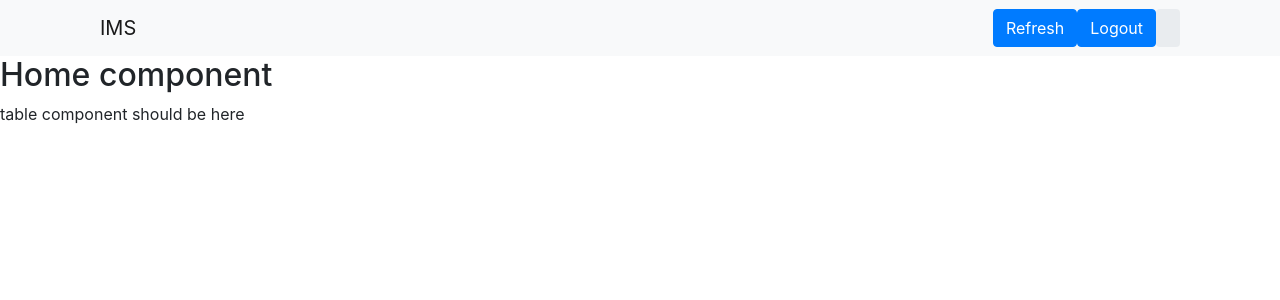
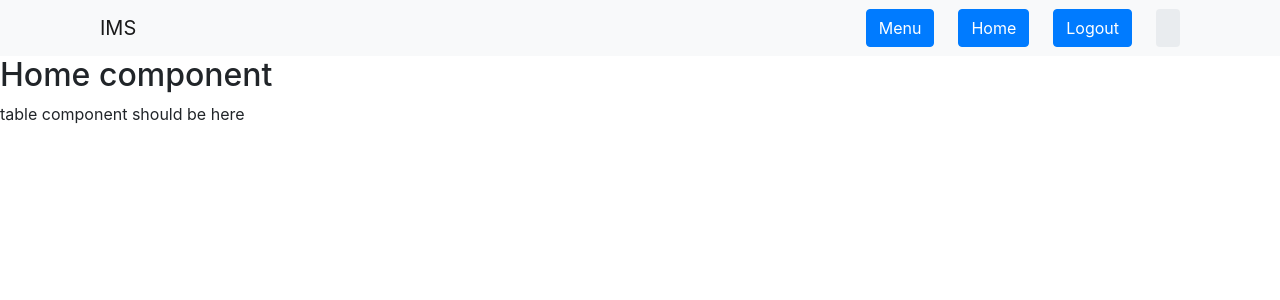
Before and after one commit to Foddie2/Inventory-ui, a Nuxt app: page /Home in a window 1280 px wide. Shown: the top 300 px of the page. Built offline with nearby package versions, Linux system fonts and the light colour scheme.

Commit message:
Changes to the Appheader

```diff
--- a/components/AppHeader.vue
+++ b/components/AppHeader.vue
@@ -8,14 +8,17 @@
 
     <div class="d-flex input-group w-auto">
 
-      <button type="button" class="btn btn-primary me-3 d-flex ">
-          Refresh
-        </button>
-         <button type="button" class="btn btn-primary me-3 d-flex">
-          Logout
-        </button>
-      <span class="input-group-text border-0" id="search-addon">
-        <i class="fas fa-search"></i>
+      <button type="button" class="btn btn-primary me-3 d-flex  mr-4">
+        Menu
+      </button>
+      <button type="button" class="btn btn-primary me-3 d-flex  mr-4">
+        Home
+      </button>
+      <button type="button" class="btn btn-primary me-3 d-flex  mr-4">
+        Logout
+      </button>
+      <span class="input-group-text border-0">
+        <i class="bi bi-person"></i>
       </span>
     </div>
   </div>
--- a/package.json
+++ b/package.json
@@ -17,6 +17,7 @@
     "@nuxtjs/axios": "^5.13.6",
     "@nuxtjs/pwa": "^3.3.5",
     "bootstrap": "^4.6.1",
+    "bootstrap-icons": "^1.9.1",
     "bootstrap-vue": "^2.21.2",
     "core-js": "^3.19.3",
     "nuxt": "^2.15.8",
```
Also changed, not shown: 2 other files (tests, documents, lock files or other folders).
